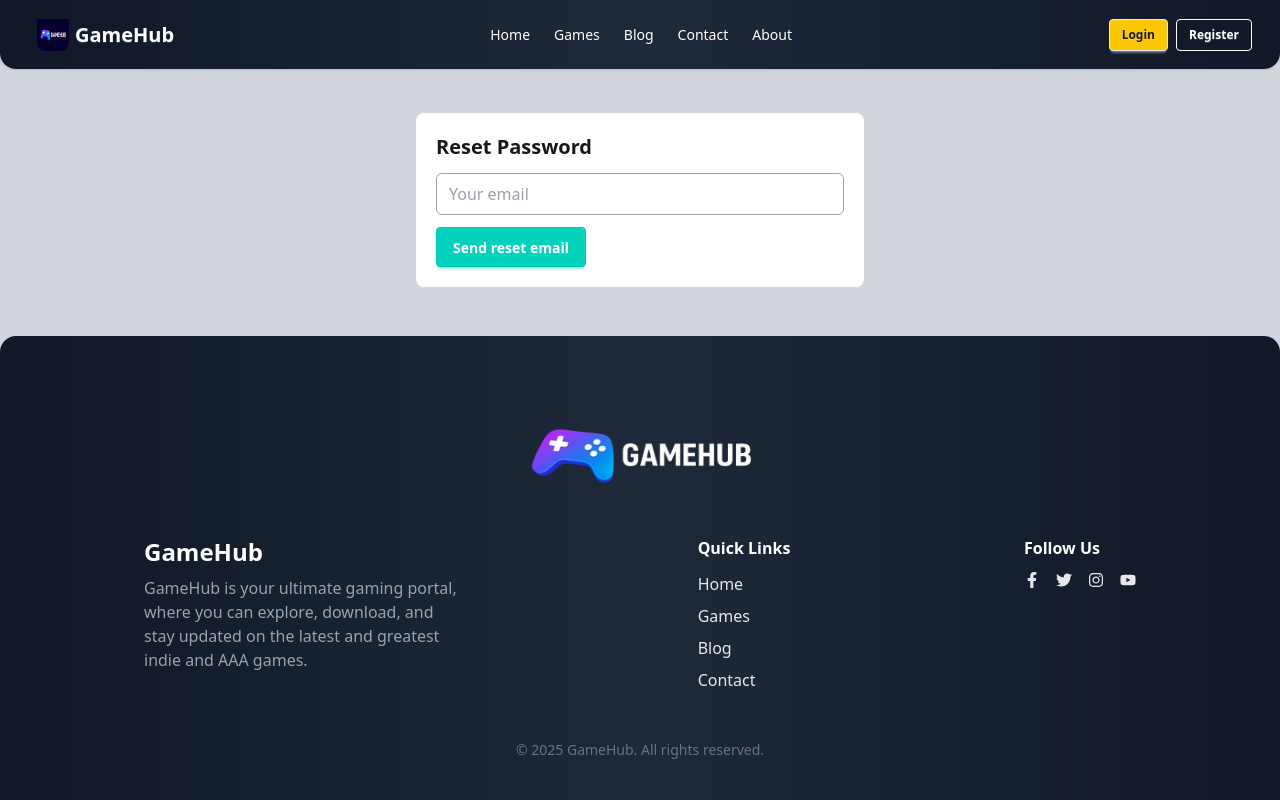
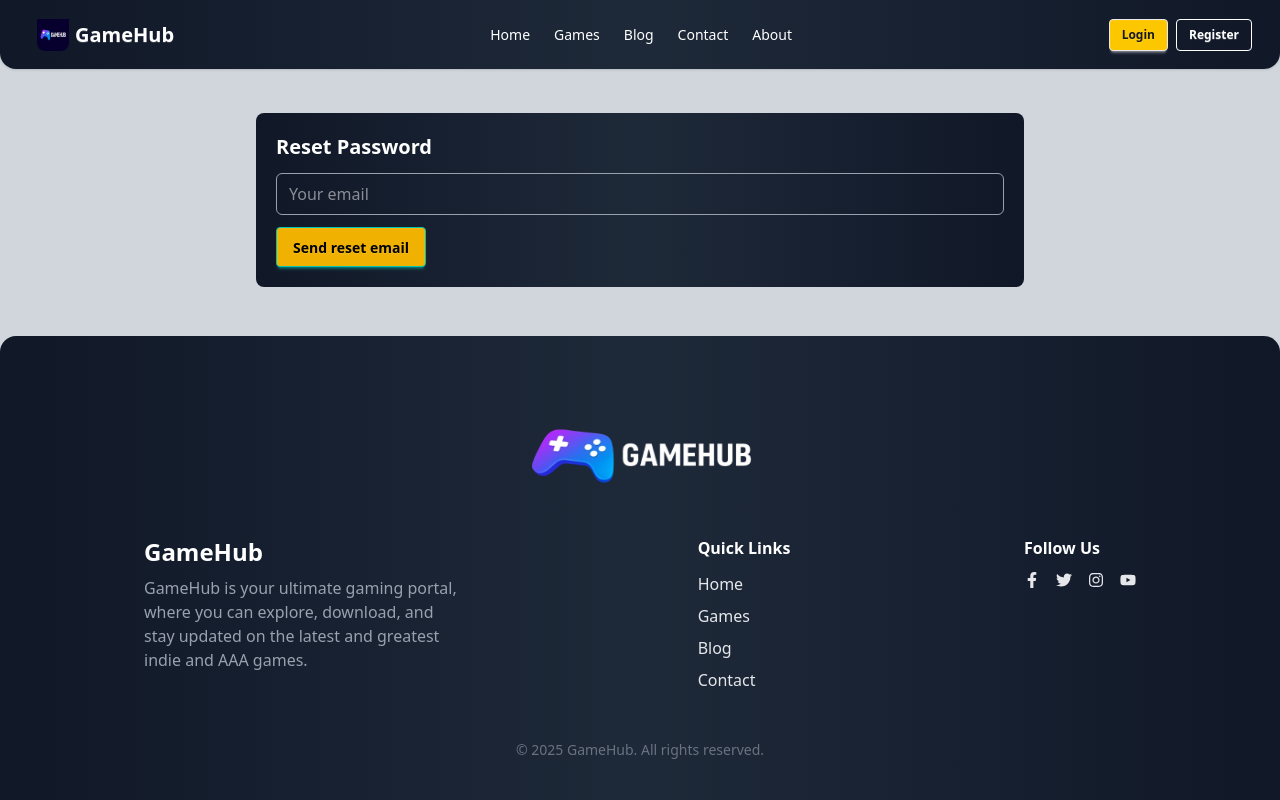
Before and after one commit to itrazib/GameHub-Projects, a React (Vite) app: page /forgot-password in a window 1280 px wide. Built offline with nearby package versions, Linux system fonts and the light colour scheme; no server answers.

Commit message:
Addede btn color

```diff
--- a/src/pages/Auth/ForgotPassword.jsx
+++ b/src/pages/Auth/ForgotPassword.jsx
@@ -22,11 +22,11 @@ export default function ForgotPassword() {
   }
 
   return (
-    <div className="card max-w-md mx-auto bg-white p-5 mt-5">
-      <h2 className="text-xl font-semibold mb-3">Reset Password</h2>
+    <div className="card max-w-3xl mx-auto bg-gradient p-5 mt-5">
+      <h2 className="text-xl font-semibold text-white mb-3">Reset Password</h2>
       <form onSubmit={handle}>
-        <input value={email} onChange={e => setEmail(e.target.value)} type="email" placeholder="Your email" required className="w-full mb-3 px-3 py-2 rounded-md bg-white  text-gray-700 border-1 border-gray-400" />
-        <button className="btn btn-accent text-white">Send reset email</button>
+        <input value={email} onChange={e => setEmail(e.target.value)} type="email" placeholder="Your email" required className="w-full mb-3 px-3 py-2 rounded-md  text-white border-1 border-gray-400" />
+        <button className="btn btn-accent text-black bg-yellow-500">Send reset email</button>
       </form>
       <ToastContainer position='top-center'></ToastContainer>
     </div>
--- a/src/pages/MyProfile.jsx
+++ b/src/pages/MyProfile.jsx
@@ -17,7 +17,7 @@ export default function MyProfile() {
           <div className="relative md:w-1/3 flex justify-center">
             <div className="absolute inset-0 rounded-full bg-gradient-to-br from-indigo-500 via-indigo-700 to-indigo-900 blur-md opacity-40"></div>
             <img
-              src={'https://i.ibb.co/Z6gCTKL4/219983.png'}
+              src={user?.photoURL || 'https://i.ibb.co/Z6gCTKL4/219983.png'}
               alt="avatar"
               className="w-40 h-40 rounded-2xl object-cover relative shadow-lg border border-indigo-800"
             />
@@ -51,10 +51,10 @@ export default function MyProfile() {
 
             {/* Buttons */}
             <div className="flex gap-3 mt-6 w-full md:w-4/5">
-              <Link to="/update-info" className="btn btn-primary flex-1">
+              <Link to="/update-info" className="btn bg-yellow-500 text-black flex-1">
                 Update Info
               </Link>
-              <Link to="/" className="btn btn-outline text-white border-indigo-500 flex-1">
+              <Link to="/" className="btn btn-outline text-black bg-yellow-500 flex-1">
                 Home
               </Link>
             </div>
--- a/src/pages/UpdateInfo.jsx
+++ b/src/pages/UpdateInfo.jsx
@@ -40,11 +40,11 @@ export default function UpdateInfo() {
               <input
                 value={photo}
                 onChange={e => setPhoto(e.target.value)}
-                className="px-3 py-2 rounded-md bg-[#1a1a25] text-white border border-indigo-500 focus:outline-none focus:ring-2 focus:ring-indigo-500"
+                className="px-3 py-2 rounded-md bg-[#1a1a25] text-white border border-indigo-500 focus:outline-none focus:ring-2 focus:ring-yellow-500"
               />
             </div>
 
-            <button className="mt-4 py-3 rounded-xl bg-gradient-to-r from-indigo-500 to-indigo-700 text-white font-semibold shadow-lg hover:opacity-90 transition text-lg">
+            <button className="mt-4 py-3 rounded-xl bg-yellow-500 text-black font-semibold shadow-lg hover:opacity-90 transition text-lg">
               Update
             </button>
           </form>
```
